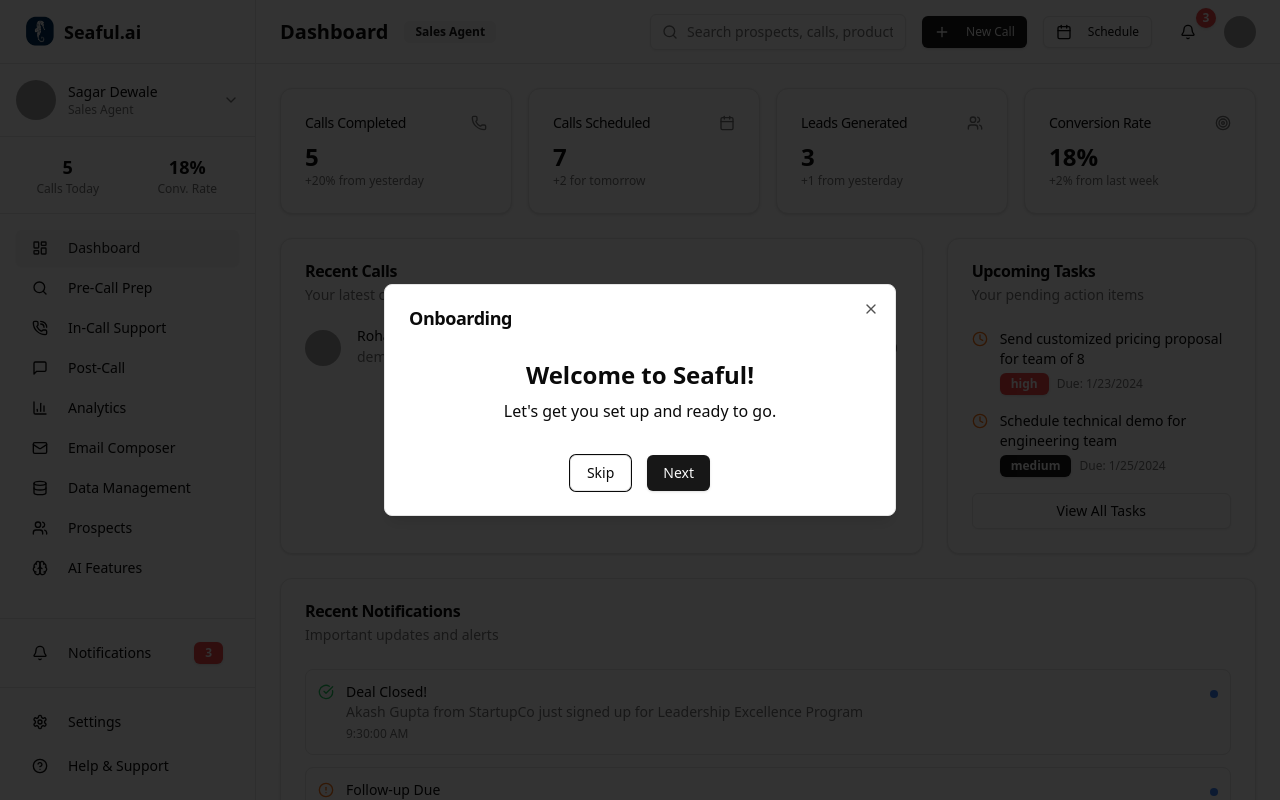
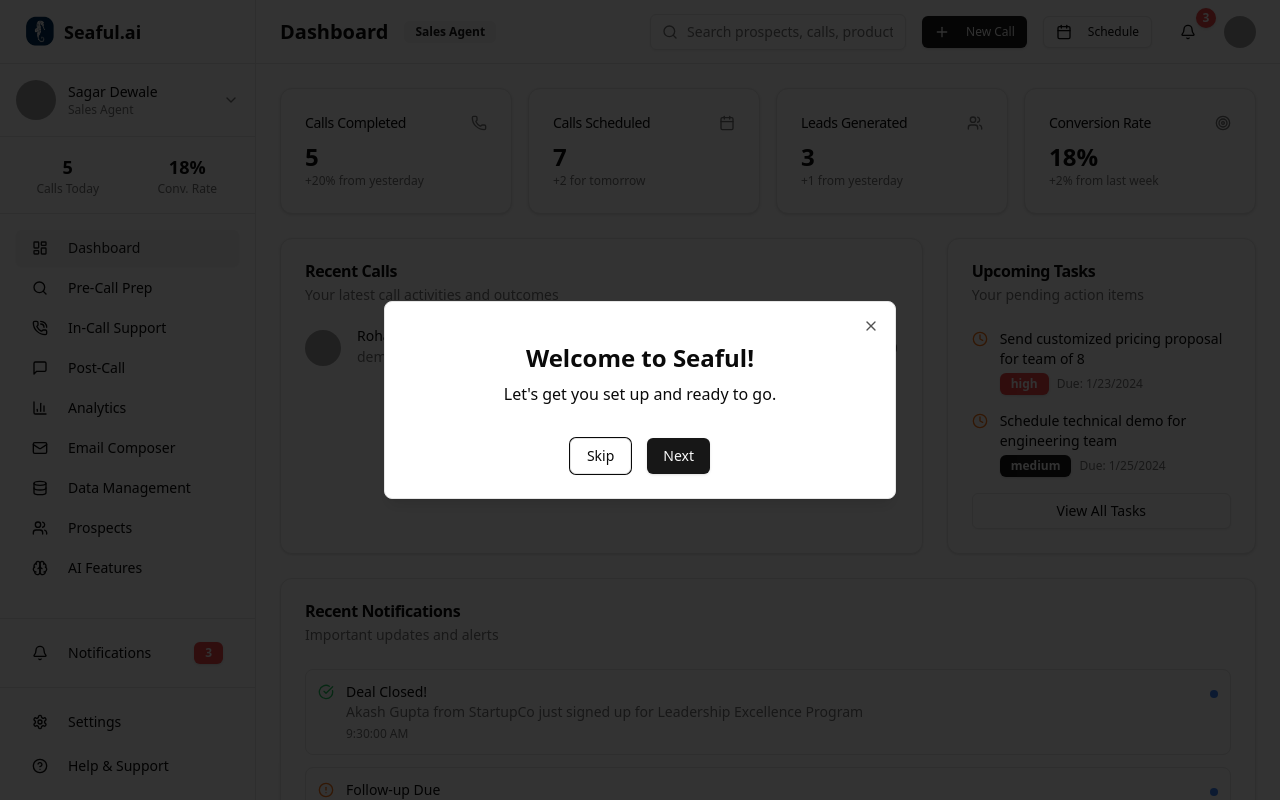
Before and after one commit to PMxsagar/seaful.ai, a Next.js app: page / in a window 1280 px wide. Built offline with nearby package versions, Linux system fonts and the light colour scheme; grey boxes are pictures that could not be loaded.

Commit message:
remove headings

```diff
--- a/src/components/onboarding/onboarding-flow.tsx
+++ b/src/components/onboarding/onboarding-flow.tsx
@@ -113,12 +113,9 @@
   return (
     <Dialog open={isOpen} onOpenChange={setIsOpen}>
       <DialogContent>
-        <DialogHeader>
-          <DialogTitle>Onboarding</DialogTitle>
-        </DialogHeader>
-        {currentStep >= 1 && currentStep <= features.length && (
-          <h2 className="text-2xl font-bold mb-4 text-center">Discover Our Features</h2>
-        )}
+        {/* <DialogHeader> */}
+        {/*   <DialogTitle>Onboarding</DialogTitle> */}
+        {/* </DialogHeader> */}
         <AnimatePresence mode="wait">
           <div className="py-4">
             {renderStep()}
```
